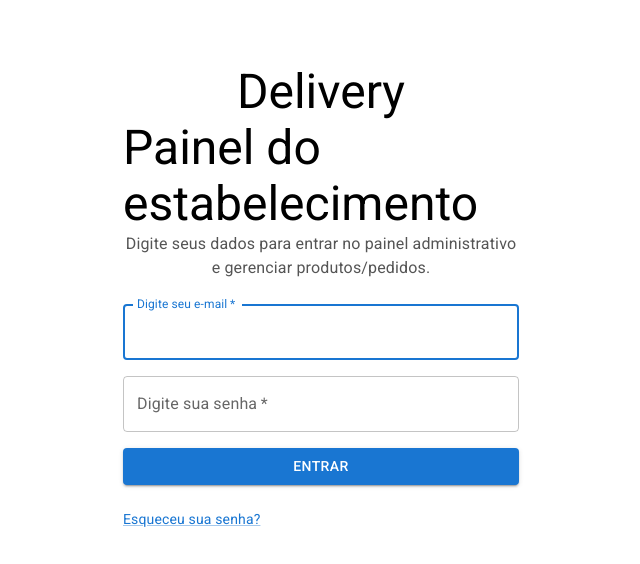
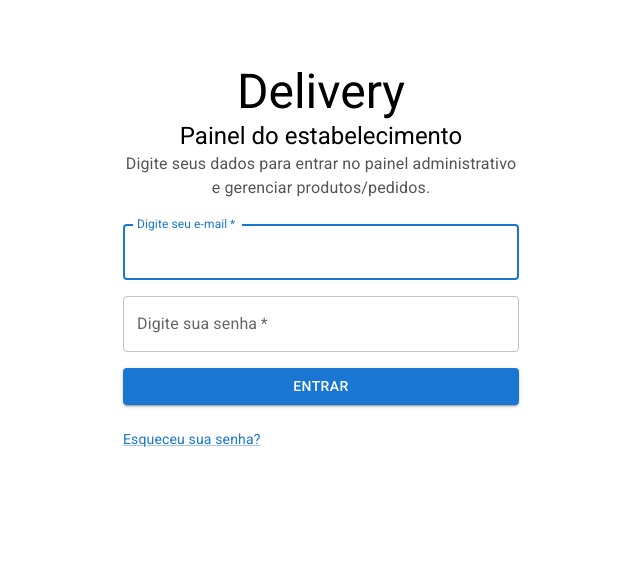
Before and after one commit to joaoygorr/Delivery, a Next.js app in the folder app/: page /signIn in a window 1280 px wide. Shown: the top 564 px of the page, without its empty margins (319-959 px from the left). Built offline with nearby package versions, Linux system fonts and the light colour scheme.

Commit message:
feat: create layout

```diff
--- /dev/null
+++ b/app/src/app/(auth)/layout.scss
@@ -0,0 +1,7 @@
+.box-layout {
+  margin-top: 4rem;
+
+  display: flex;
+  flex-direction: column;
+  align-items: center;
+}
--- a/app/src/app/(auth)/layout.tsx
+++ b/app/src/app/(auth)/layout.tsx
@@ -1,9 +1,11 @@
+"use client";
 import { ReactNode } from "react";
 import "@fontsource/roboto/300.css";
 import "@fontsource/roboto/400.css";
 import "@fontsource/roboto/500.css";
 import "@fontsource/roboto/700.css";
 import { Box, Container, Typography } from "@mui/material";
+import "./layout.scss";
 
 type Props = {
   children: ReactNode;
@@ -11,27 +13,16 @@ type Props = {
 
 export default function Layout({ children }: Props) {
   return (
-    <html lang="pt-br">
-      <body>
     <Container component="main" maxWidth="xs">
-          <Box
-            sx={{
-              mt: 8,
-              display: "flex",
-              flexDirection: "column",
-              alignItems: "center",
-            }}
-          >
+      <Box className="box-layout">
         <Typography component="h3" variant="h3">
           Delivery
         </Typography>
-            <Typography component="h3" variant="h3">
+        <Typography component="h5" variant="h5">
           Painel do estabelecimento
         </Typography>
         {children}
       </Box>
     </Container>
-      </body>
-    </html>
   );
 }
```
Lines whose indentation alone changed are shown as unchanged.
